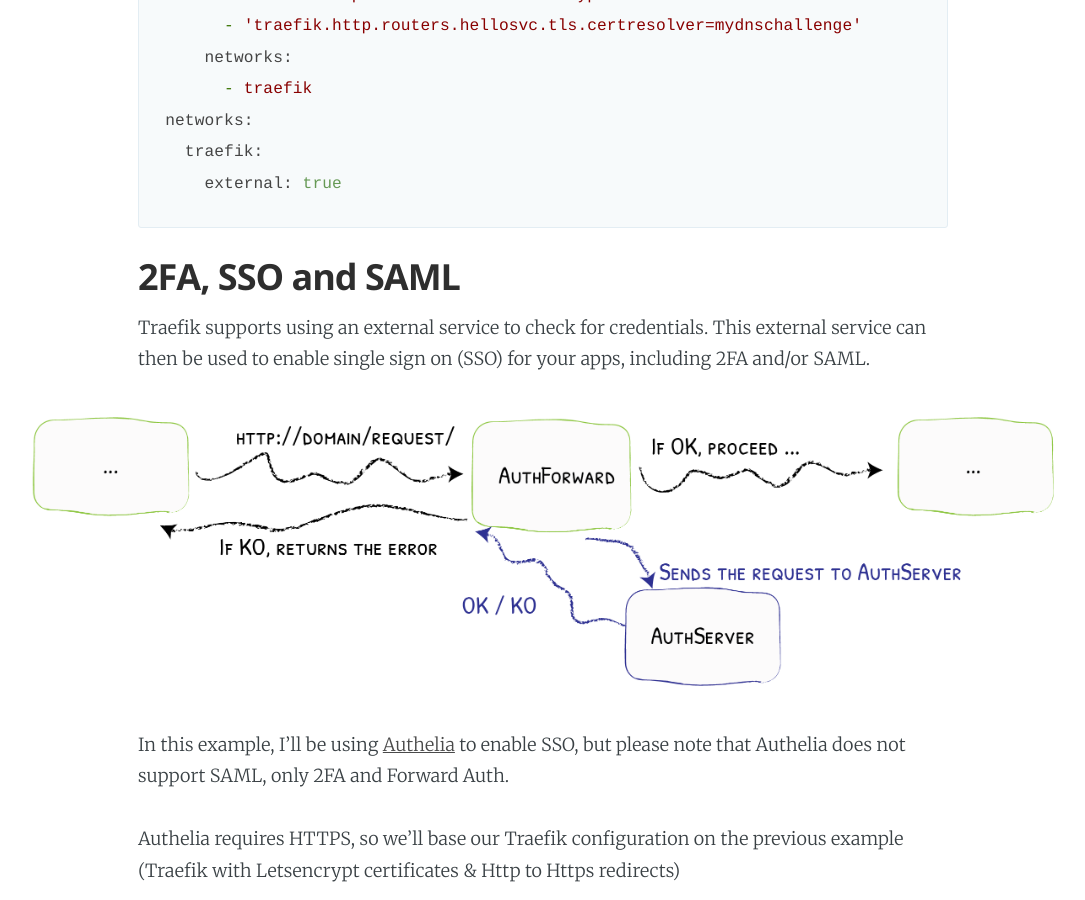
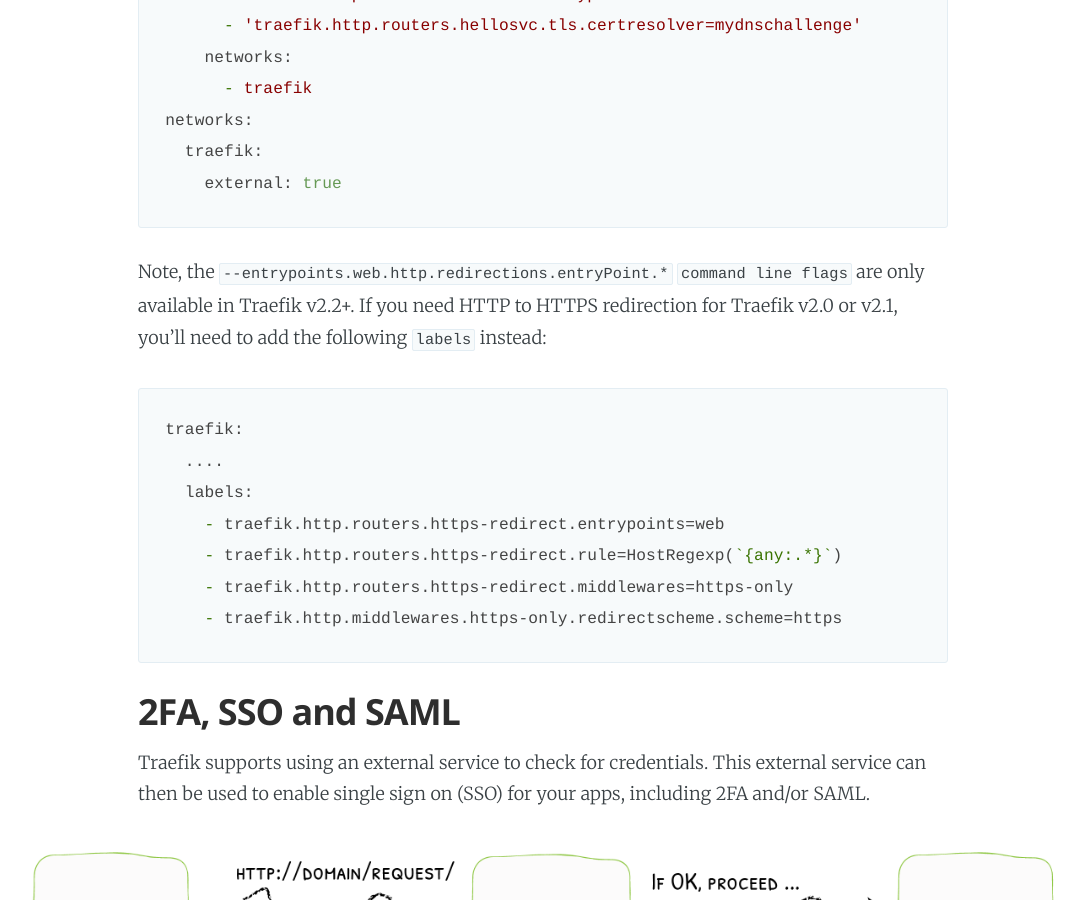
Before and after one commit to AnalogJ/thesparktree-blog, a Jekyll site: the page built from _posts/2020-05-27-traefik-advanced-config.md, in a window 1280 px wide and 900 px high, scrolled down 12319 px. Shown: the whole window, without its empty margins (97-1182 px from the left). Built offline with Jekyll 4.4.1, drawn with Linux system fonts in a browser that asks for light colours; nearby versions of some CDN libraries; comment, search, counter and statistics services are not loaded; some of the changed text lies outside the part shown.

Commit message:
make post visible. fixed authelia config again. bump traefik config.

````diff
--- a/_posts/2020-05-27-traefik-advanced-config.md
+++ b/_posts/2020-05-27-traefik-advanced-config.md
@@ -324,6 +323,19 @@
 </code></pre>
 
 
+Note, the `--entrypoints.web.http.redirections.entryPoint.*` `command line flags` are only available in Traefik v2.2+. If you need HTTP to HTTPS
+redirection for Traefik v2.0 or v2.1, you'll need to add the following `labels` instead:
+
+```
+traefik:
+  ....
+  labels:
+    - traefik.http.routers.https-redirect.entrypoints=web
+    - traefik.http.routers.https-redirect.rule=HostRegexp(`{any:.*}`)
+    - traefik.http.routers.https-redirect.middlewares=https-only
+    - traefik.http.middlewares.https-only.redirectscheme.scheme=https
+```
+
 ## 2FA, SSO and SAML
 
 Traefik supports using an external service to check for credentials. This external service can then be used to enable
````
Also changed, not shown: other parts of _posts/2020-05-27-traefik-advanced-config.md (+2 -3 lines).
